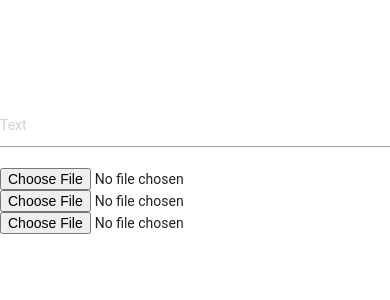
After one commit to nikhilkumarsingh/memap, a Django app: template main/templates/new_note.html in a window 390 px wide. The commit adds this page. Shown: the top 300 px of the page. Run offline with Django 3.2, Linux system fonts and the light colour scheme; the template is opened without the code that fills it, so the values that code supplies are empty; some libraries are stand-ins or nearby versions; some web fonts are replaced.

Commit message:
lots of lol

```diff
--- /dev/null
+++ b/main/templates/new_note.html
@@ -0,0 +1,43 @@
+{% extends 'base.html' %}
+{% block title %}
+    Main
+{% endblock %}
+{% block content %}
+
+<form action="#">
+    <div class="row">
+        <div class="col-xs-12 col-sm-8 col-md-6 col-sm-offset-2 col-md-offset-3">
+
+             <h3 style="text-align: center; color: white"> New Note</h3>
+            <br>
+            <div class="row">
+                <div class="col-xs-12 col-sm-12">
+                    <div class="form-group">
+                        <input type="text" name="text" id="txt" class="form-control input-lg" placeholder="Text" tabindex="1">
+                    </div>
+                </div>
+
+            </div>
+            <div class="form-group">
+                <input name="img" id="img" type="file" accept="image/*" capture="camera">
+            </div>
+            <div class="form-group">
+                <input name="audio" id="audio" type="file" accept="audio/*" capture="microphone">
+            </div>
+
+            <div class="form-group">
+                <input name="video" id="video" type="file" accept="video/*" capture="camcorder">
+            </div>
+
+            <br>
+
+        </div>
+    </div>
+    <br>
+</form>
+
+{% endblock %}
+
+
+
+          <button class="btn waves-effect waves-light">Submit</button>
--- a/main/templates/results.html
+++ b/main/templates/results.html
@@ -15,3 +15,5 @@
           </div>
         </div>
       </div>
+
+{% endblock %}
```
Also changed, not shown: main/templates/notes.html (+10 -1 lines).
